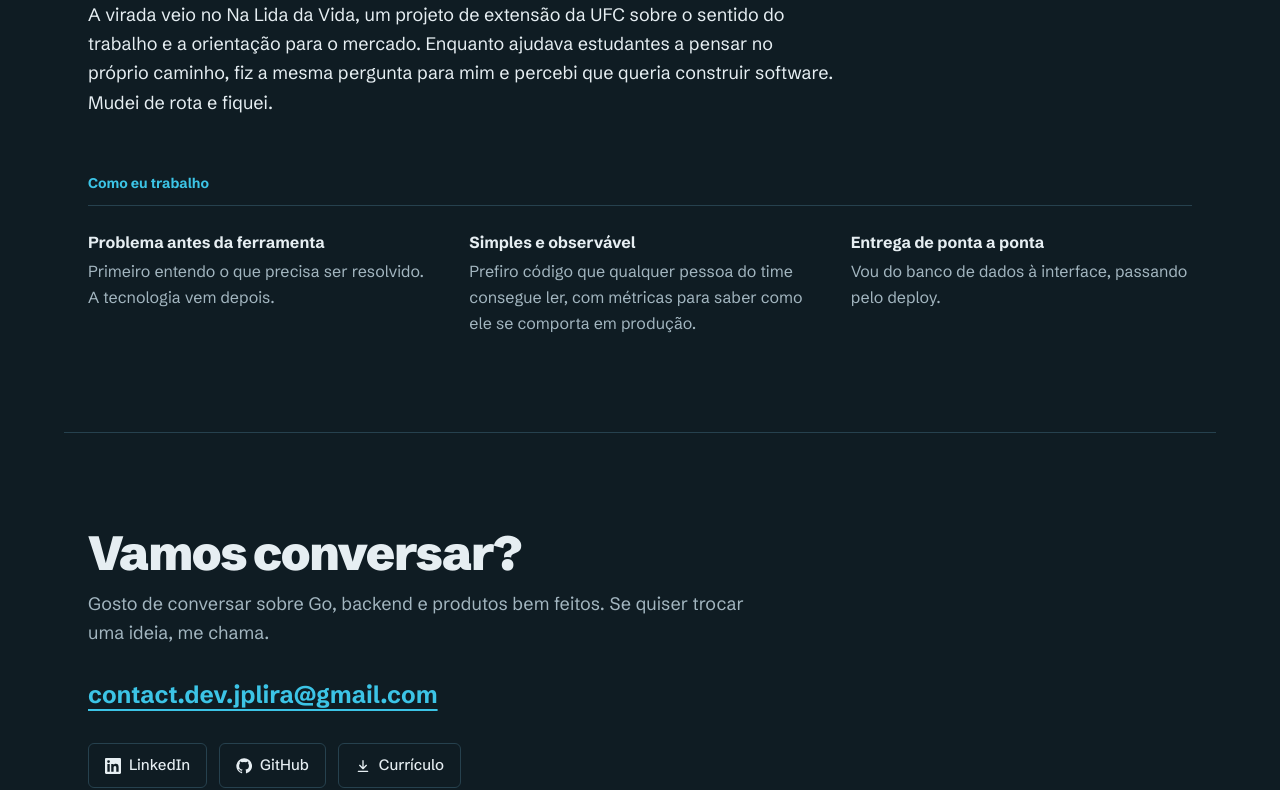
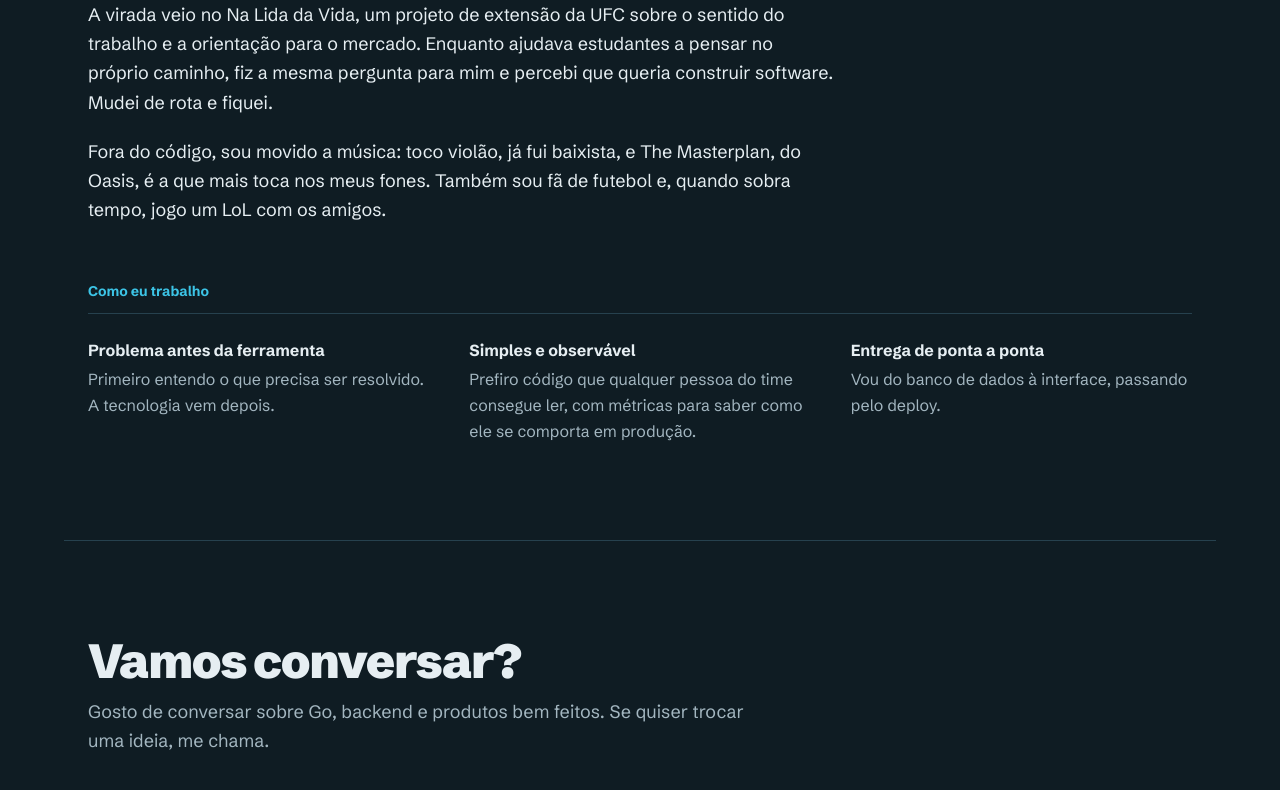
Before and after one commit to lirajoaop/jlira-portfolio, a Next.js app: page / in a window 1280 px wide. Shown: the part 7331-8121 px from the top of the page. Built offline with nearby package versions, Linux system fonts and the light colour scheme.

Commit message:
Add a personal line to the About section

```diff
--- a/src/content/content.ts
+++ b/src/content/content.ts
@@ -333,6 +333,7 @@ const pt: Content = {
     paragraphs: [
       "Me formei em Psicologia na UFC, com foco em Psicologia do Trabalho. Fiz parte do NUTRA, o núcleo de Psicologia do Trabalho da universidade, e estagiei em recrutamento e seleção no SINE/IDT.",
       "A virada veio no Na Lida da Vida, um projeto de extensão da UFC sobre o sentido do trabalho e a orientação para o mercado. Enquanto ajudava estudantes a pensar no próprio caminho, fiz a mesma pergunta para mim e percebi que queria construir software. Mudei de rota e fiquei.",
+      "Fora do código, sou movido a música: toco violão, já fui baixista, e The Masterplan, do Oasis, é a que mais toca nos meus fones. Também sou fã de futebol e, quando sobra tempo, jogo um LoL com os amigos.",
     ],
     principlesTitle: "Como eu trabalho",
     principles: [
@@ -550,6 +551,7 @@ const en: Content = {
     paragraphs: [
       "I studied Psychology at the Federal University of Ceará, focusing on work psychology. I was part of NUTRA, the university's work psychology group, and interned in recruitment and selection at SINE/IDT, the public employment service in Ceará.",
       "The turn came in Na Lida da Vida, a UFC outreach project about finding meaning in work and preparing for the job market. While helping students think about their own paths, I asked myself the same question and realized I wanted to build software. I changed course and stayed.",
+      "Outside of code, music keeps me going: I play acoustic guitar, I used to be a bassist, and Oasis's The Masterplan is the song I play the most. I'm also a football fan and, when there's time, I play League of Legends with friends.",
     ],
     principlesTitle: "How I work",
     principles: [
```
